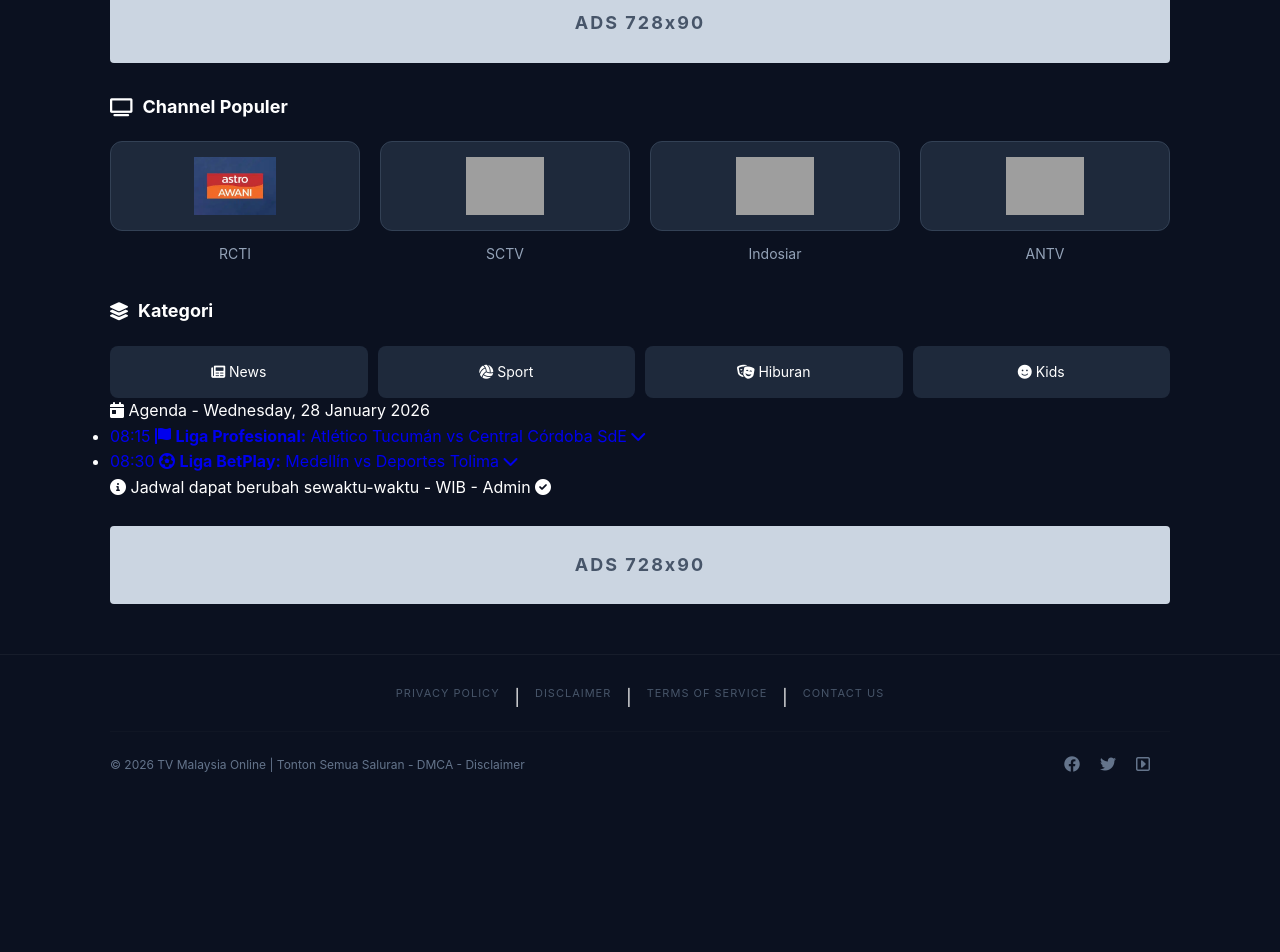
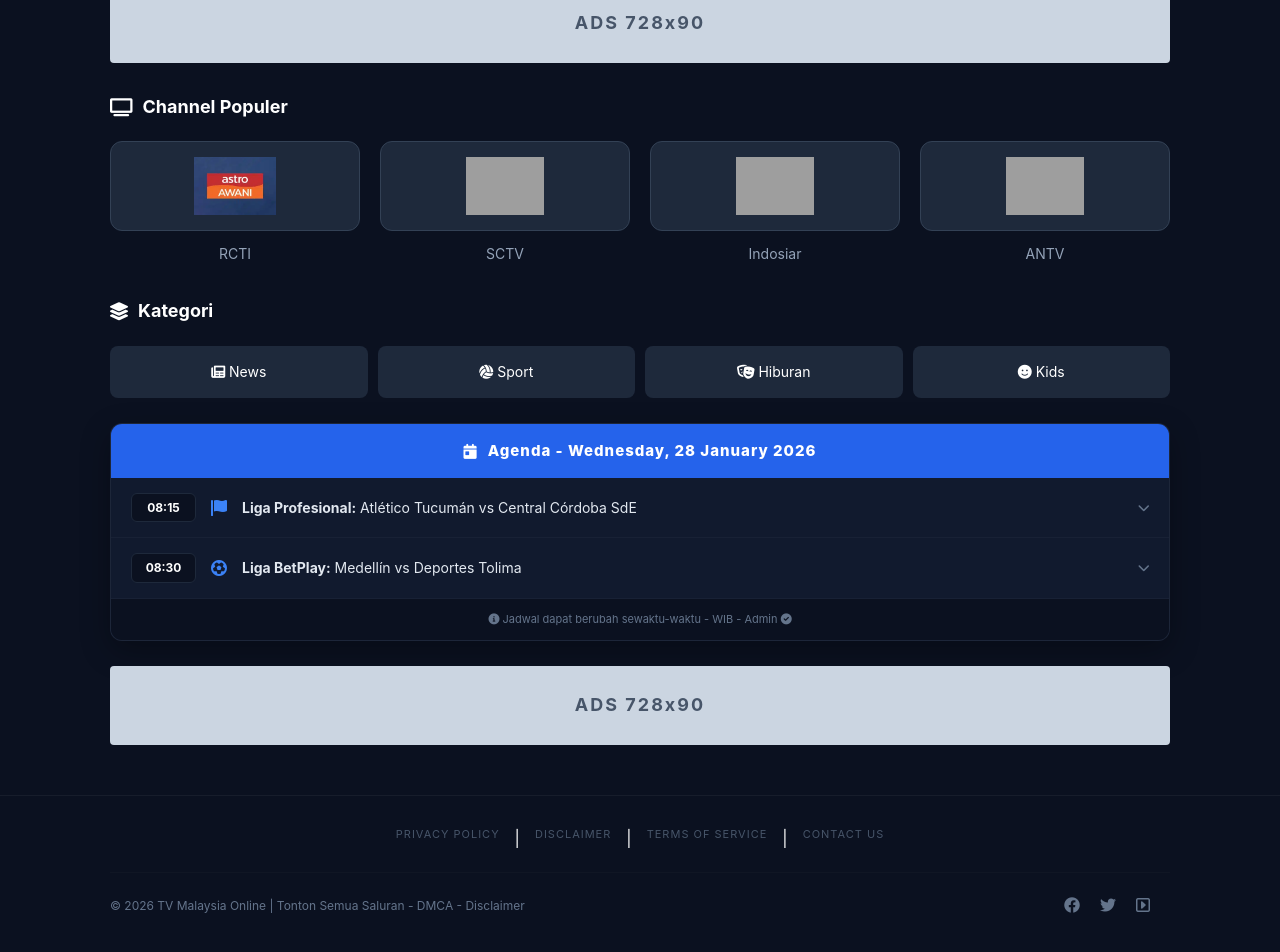
Before and after one commit to blogmega/blog1, a Jekyll site: the page built from index.html, in a window 1280 px wide and 1400 px high, scrolled down 12 px. Shown: the part 420-1372 px from the top of the window. Built offline with Jekyll 4.4.1, drawn with Linux system fonts in a browser that asks for light colours; nearby versions of some CDN libraries; before the commit the page ends 1272 px from its top, so only the background shows below that; grey boxes are pictures that could not be loaded.

Commit message:
Update main.scss

```diff
--- a/assets/css/main.scss
+++ b/assets/css/main.scss
@@ -199,124 +199,158 @@
     cursor: pointer;
 }
 
-/* CONTAINER UTAMA */
-.agenda-container {
+/* ==========================================================================
+   THEMED AGENDA (DARK NAVY STYLE)
+   ========================================================================== */
+.theme-agenda-container {
     width: 100%;
-    margin: 20px 0;
-    box-shadow: 0 1px 3px rgba(0,0,0,0.2);
-    border-radius: 4px;
+    margin: 25px 0;
+    background: #111a2e; /* Navy sesuai header */
+    border-radius: 12px;
     overflow: hidden;
-    background: #fff;
+    border: 1px solid rgba(255, 255, 255, 0.05);
+    box-shadow: 0 10px 30px rgba(0, 0, 0, 0.3);
 }
 
-/* HEADER HIJAU */
-.agenda-header-green {
-    background-color: #57B230;
-    color: #fff;
+.theme-agenda-header {
+    background: #2563eb; /* Biru Accent sesuai tombol Home */
+    color: #ffffff;
+    padding: 15px;
     text-align: center;
-    padding: 12px;
-    font-weight: bold;
-    font-size: 14px;
-    font-family: Arial, sans-serif;
+    font-weight: 800;
+    font-size: 15px;
+    letter-spacing: 1px;
+    display: flex;
+    justify-content: center;
+    align-items: center;
+    gap: 10px;
 }
 
-/* LIST PERTANDINGAN */
-.agenda-menu {
+.theme-agenda-menu {
     list-style: none;
+    padding: 0;
+    margin: 0;
+}
+
+.theme-match-entry {
+    border-bottom: 1px solid rgba(255, 255, 255, 0.03);
+}
+
+/* Tombol Pertandingan */
+.theme-match-trigger {
+    display: flex;
+    align-items: center;
+    padding: 15px 20px;
+    text-decoration: none;
+    background: #111a2e;
+    transition: 0.3s;
+    position: relative;
+}
+
+.theme-match-trigger:hover {
+    background: #1e293b;
+}
+
+/* Saat baris diklik/aktif */
+.theme-match-trigger.active {
+    background: #1e3a8a !important; /* Biru gelap highlight */
+}
+
+.theme-match-time {
+    background: #0b1120; /* Lebih gelap */
+    border: 1px solid #1e293b;
+    color: #fff;
+    padding: 4px 12px;
+    border-radius: 6px;
+    font-weight: 700;
+    font-size: 12px;
+    min-width: 65px;
+    text-align: center;
+    margin-right: 15px;
+}
+
+.theme-match-icon {
+    margin-right: 15px;
+    color: #3b82f6;
+    font-size: 16px;
+}
+
+.theme-match-title {
+    color: #e2e8f0;
+    font-size: 14px;
+    flex-grow: 1;
+}
+
+.theme-arrow {
+    font-size: 12px;
+    color: #64748b;
+    transition: 0.3s;
+}
+
+.theme-match-trigger.active .theme-arrow {
+    transform: rotate(180deg);
+    color: #fff;
+}
+
+/* Dropdown Channel */
+.theme-channel-dropdown {
+    list-style: none;
+    background: #0b1120; /* Warna body dasar */
     margin: 0;
     padding: 0;
 }
 
-.match-entry {
-    border-bottom: 1px solid #efeff0;
+.theme-channel-link {
+    display: flex;
+    justify-content: space-between;
+    align-items: center;
+    padding: 12px 20px 12px 60px;
+    border-bottom: 1px solid rgba(255,255,255,0.02);
+    color: #94a3b8;
+    font-size: 13px;
+    transition: 0.3s;
 }
 
-.match-trigger {
+.theme-channel-link:hover {
+    background: #1e293b;
+    color: #fff;
+}
+
+.theme-ch-info {
     display: flex;
     align-items: center;
-    padding: 10px 15px;
-    text-decoration: none;
-    color: #404040;
-    background: #fff;
-    transition: background 0.2s;
+    gap: 10px;
 }
 
-/* EFEK WARNA HIJAU MUDA SAAT AKTIF/DIKLIK */
-.match-trigger.active {
-    background-color: #94cc7c !important; /* Warna hijau muda sesuai gambar */
+.theme-ch-info i {
+    color: #2563eb;
+    font-size: 14px;
 }
 
-.match-time {
-    background: #fff;
-    border: 1px solid #d0d0d3;
-    padding: 3px 10px;
-    border-radius: 8px;
-    font-size: 12px;
-    font-weight: bold;
-    margin-right: 15px;
-    min-width: 60px;
+/* Badge Kualitas */
+.theme-ch-quality {
+    font-size: 10px;
+    background: #1e293b;
+    color: #cbd5e1;
+    padding: 2px 10px;
+    border-radius: 4px;
+    border: 1px solid rgba(255,255,255,0.05);
+}
+
+.theme-agenda-footer {
+    padding: 12px 20px;
+    background: #0b1120;
+    font-size: 11px;
+    color: #64748b;
     text-align: center;
 }
 
-.match-icon {
-    margin-right: 15px;
-    font-size: 16px;
-    color: #333;
-}
-
-.match-title {
-    font-size: 14px;
-    font-family: Arial, sans-serif;
-}
-
-/* DROPDOWN CHANNEL */
-.channel-dropdown {
-    list-style: none;
-    margin: 0;
-    padding: 0;
-    background: #fff;
-}
-
-.channel-link {
-    display: flex;
-    justify-content: space-between;
-    align-items: center;
-    padding: 10px 15px 10px 50px; /* Menjorok ke dalam */
-    text-decoration: none;
-    border-bottom: 1px solid #f0f0f0;
-    color: #789;
-    font-size: 13px;
-    position: relative;
-}
-
-.channel-link:before {
-    content: '►'; /* Panah kecil di depan nama channel */
-    position: absolute;
-    left: 35px;
-    font-size: 9px;
-    color: #94a3b8;
-}
-
-.channel-link:hover {
-    color: #2e9afe;
-    background: #f8f9fa;
-}
-
-/* BADGE KUALITAS (720p/1080p) */
-.ch-quality {
-    font-size: 11px;
-    border: 1px solid #d0d0d3;
-    padding: 2px 8px;
-    border-radius: 10px;
-    color: #000;
-    font-weight: 500;
-}
-
-/* RESPONSIVE */
+/* Responsif Mobile */
 @media (max-width: 600px) {
-    .match-title { font-size: 12px; }
-    .channel-link { padding-left: 30px; }
-    .channel-link:before { left: 15px; }
+    .theme-match-trigger { padding: 12px 15px; }
+    .theme-match-title { font-size: 13px; }
+    .theme-channel-link { padding-left: 40px; }
+    .theme-match-time { min-width: 55px; font-size: 11px; }
 }
 
 /* ==========================================================================
```
